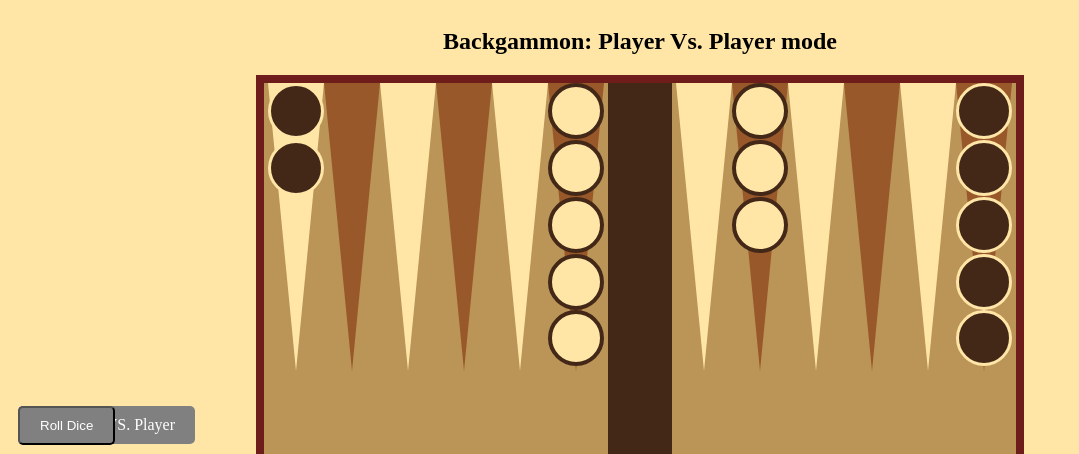
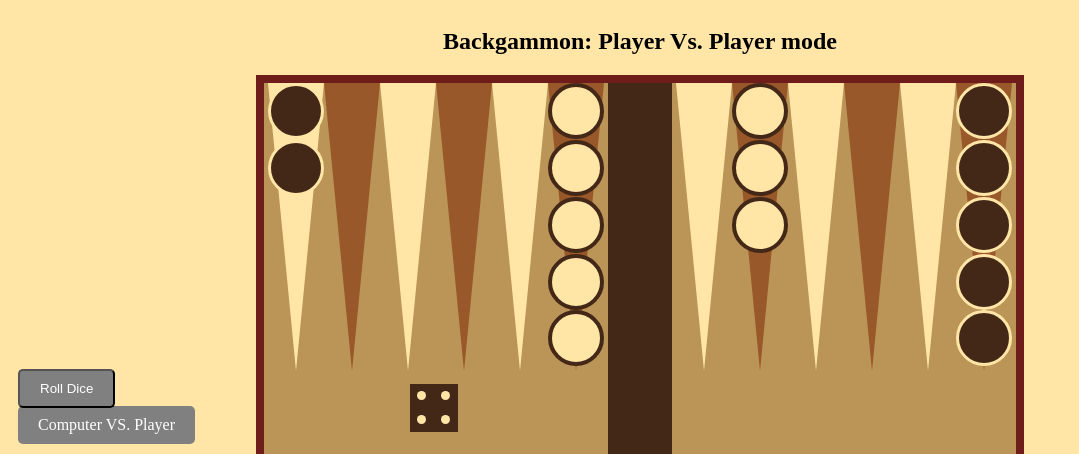
Before and after one commit to MorningHighRiseSunset/backgammon-twoplayer, a plain HTML site: page index.html in a window 1280 px wide. Shown: the top 454 px of the page, without its empty margins (0-1079 px from the left). Drawn offline with Linux system fonts and the light colour scheme.

Commit message:
Update styles.css

```diff
--- a/styles.css
+++ b/styles.css
@@ -224,8 +224,9 @@ html body #debug {
     position: absolute;
     height: 10vmin;
     width: 20vmin;
-    top: 90vmin;
-    left: 15vmin;
+    top: 40%; /* Adjusted to place the dice at the top 35% of the screen */
+    left: 30%; /* Center horizontally */
+    transform: translateX(-50%); /* Centering adjustment */
     z-index: 9999999;
 }
 #board #dices.animate {
@@ -366,6 +367,11 @@ html body #debug {
     margin: 0;
 }
 
+#roll-dice {
+    left: 0%;
+    top: 42%;
+}
+
 .grey-button {
     display: inline-block;
     padding: 10px 20px;
```
